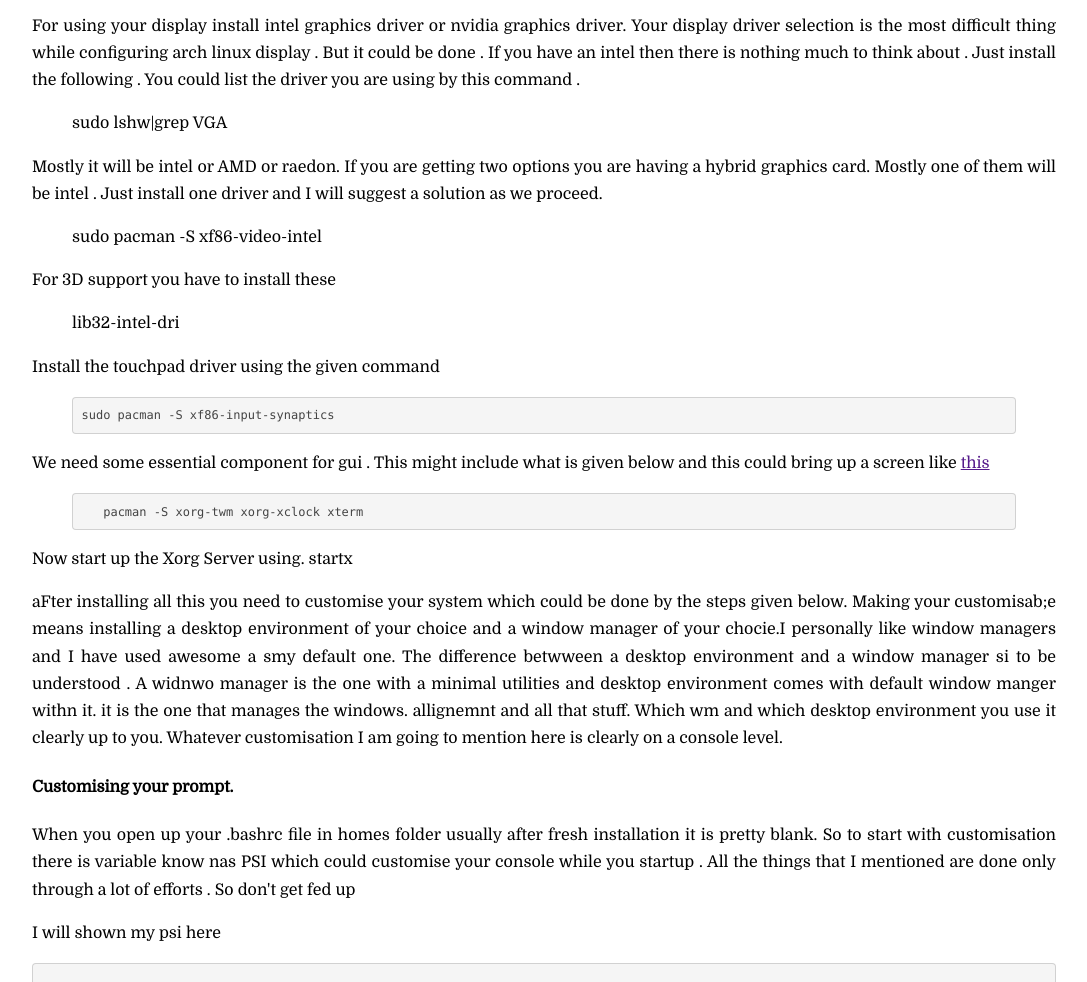
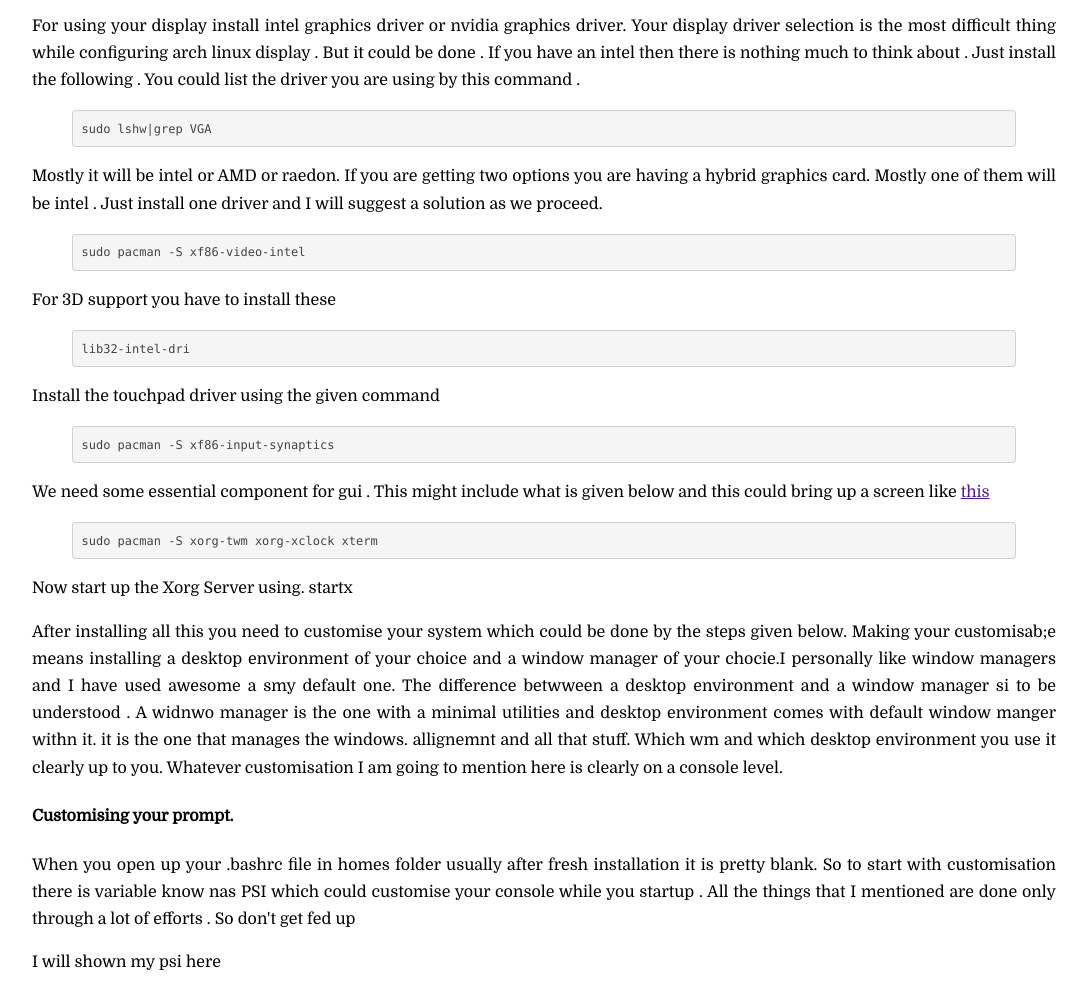
Before and after one commit to durgaprsd04/durgaprsd04.github.io, a plain HTML site: page index.html in a window 1280 px wide. Shown: the part 6030-7012 px from the top of the page, without its empty margins (101-1188 px from the left). Drawn offline with Linux system fonts and the light colour scheme.

Commit message:
Update index.html

```diff
--- a/index.html
+++ b/index.html
@@ -209,15 +209,15 @@ Now open up an editor add your new user to the wheel group by uncommenting the f
 <p>For using your display install intel graphics driver or nvidia graphics driver. Your display driver selection is the most difficult thing while configuring arch linux display . But it could be done . If you have an intel then there is nothing much to think about . Just install the following . You could list the driver you are using
 by this command .</p>
 <blockquote>
-<p>   sudo lshw|grep VGA</p></code>
+<pre><code>sudo lshw|grep VGA</pre></code>
 </blockquote>
 <p>Mostly it will be intel or AMD or raedon. If you are getting two options you are having a hybrid graphics card. Mostly one of them will be intel . Just install one driver and  I will suggest a solution as we proceed. </p>
 <blockquote>
-<p>   sudo pacman -S xf86-video-intel </p>
+<pre>sudo pacman -S xf86-video-intel </pre>
 </blockquote>
 <p>For 3D support you have to install these  </p>
 <blockquote>
-<p>   lib32-intel-dri</p>
+<pre>lib32-intel-dri</pre>
 </blockquote>
 <p>Install the touchpad driver using the given command</p>
 <blockquote>
@@ -225,11 +225,11 @@ by this command .</p>
 </blockquote>
 <p>We need some essential component for gui . This might include what is given below and this could bring up a screen like <a href="">this</a></p>
 <blockquote>
-<pre>   pacman -S xorg-twm xorg-xclock xterm</pre>
+<pre>sudo pacman -S xorg-twm xorg-xclock xterm</pre>
 </blockquote>
 <p>Now start up the Xorg Server using.
 startx</p>
-<p>aFter installing all this you need to customise your system which could be done by the steps given below. Making your customisab;e means installing a desktop environment of your choice and a window manager of your chocie.I personally like window managers and I have used awesome a smy default one. The difference betwween a desktop environment and a window manager si to be understood . A widnwo manager is the one with a minimal utilities and desktop environment comes with default window manger withn it. it is the one that manages the windows. allignemnt and all that stuff. Which wm and which desktop environment you use it clearly up to you. Whatever customisation I am going to mention here is clearly on a console level.</p>
+<p>After installing all this you need to customise your system which could be done by the steps given below. Making your customisab;e means installing a desktop environment of your choice and a window manager of your chocie.I personally like window managers and I have used awesome a smy default one. The difference betwween a desktop environment and a window manager si to be understood . A widnwo manager is the one with a minimal utilities and desktop environment comes with default window manger withn it. it is the one that manages the windows. allignemnt and all that stuff. Which wm and which desktop environment you use it clearly up to you. Whatever customisation I am going to mention here is clearly on a console level.</p>
 <h4>Customising your prompt.</h4>
 <p>When you open up your .bashrc file in homes folder usually after fresh installation it is pretty blank. So to start with customisation there is variable know nas PSI which could customise your console while you startup . All the things that I mentioned are done only through a lot of efforts . So don&#39;t get fed up </p>
 <p>I will shown my psi here </p>
```
